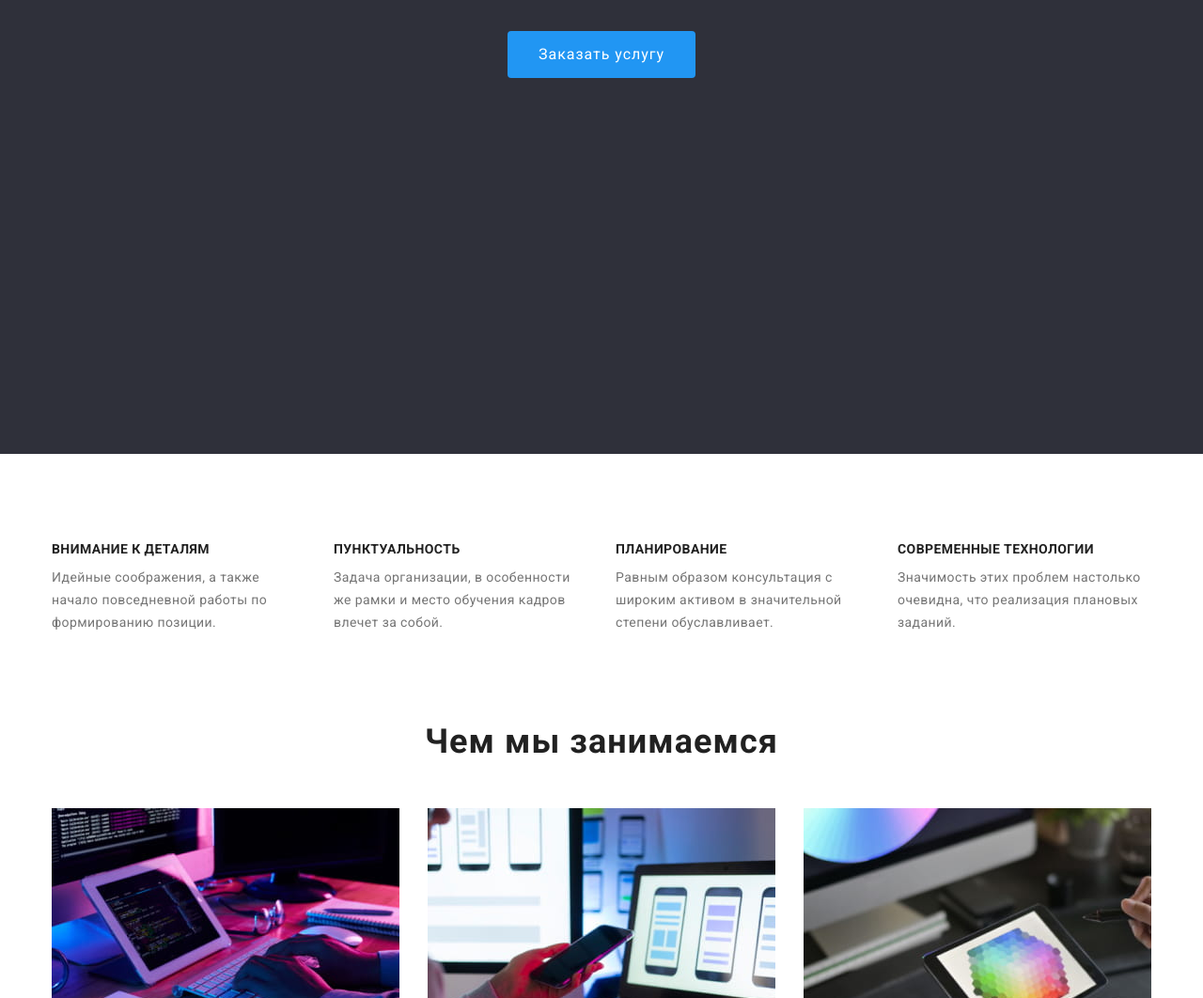
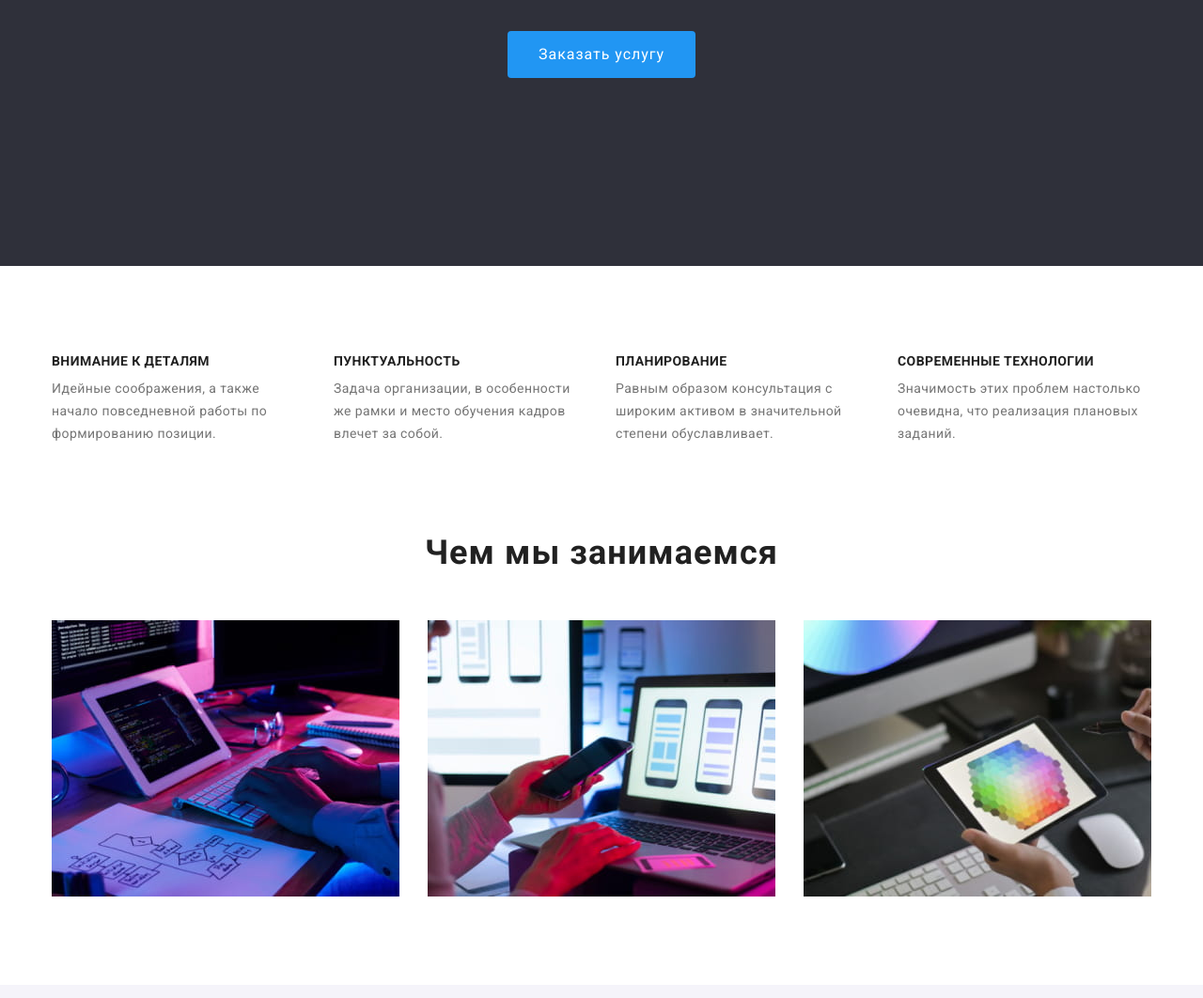
Before and after one commit to LesiaBelinska/goit-markup-hw-03, a plain HTML site: page index.html in a window 1280 px wide. Shown: the part 398-1460 px from the top of the page at 94% size. Drawn offline with nearby package versions, Linux system fonts and the light colour scheme; files whose address does not match are found by name.

Commit message:
corrected mistakes with paddings
Виправлено помилки з падінгами, ДЗ №3

```diff
--- a/css/styles.css
+++ b/css/styles.css
@@ -55,6 +55,11 @@ img {
   margin-bottom: 0;
   padding-left: 0;
   list-style: none;
+}
+
+.section {
+  padding-top: 94px;
+  padding-bottom: 94px;
 }
 
 .container {
@@ -150,11 +155,10 @@ img {
   color: var(--accent-color);
 }
 
-.hero {
-  min-height: 100vh;
-  text-align: center;
+.hero-section {
   padding-top: 200px;
   padding-bottom: 200px;
+  text-align: center;
 }
 
 .button-hero {
@@ -232,6 +236,10 @@ img {
   color: var(--secondary-text-color);
 }
 
+.work-section {
+  padding-top: 0;
+}
+
 .work-grid {
   display: flex;
   flex-wrap: wrap;
@@ -297,15 +305,9 @@ img {
   overflow: hidden;
 }
 
-.section {
-  /*padding-top: 94px;*/
-  padding-bottom: 94px;
-}
-
 .filter-portfolio {
   display: flex;
   flex-wrap: wrap;
-  padding-top: 94px;
   margin-bottom: 50px;
   justify-content: center;
   align-items: center;
@@ -319,8 +321,6 @@ img {
 .portfolio-grid {
   display: flex;
   flex-wrap: wrap;
-  margin-right: -30px;
-  margin-bottom: -30px;
 }
 
 .portfolio-item {
--- a/index.html
+++ b/index.html
@@ -31,12 +31,10 @@
     </header>
     <main>
         <!--Герой-->
-        <section class="section">
-            <div class="dark-bg">
-            <div class="container hero dark-bg">
+        <section class="hero-section dark-bg">
+            <div class="container hero">
             <h1 class="page-title">Эффективные решения для вашего бизнеса</h1>
             <button class="button-hero" type="button">Заказать услугу</button>
-            </div>
             </div>
         </section>
         <!--Особенности-->
@@ -64,7 +62,7 @@
             </div>
         </section>
         <!--Чем мы занимаемся-->
-        <section class="section">
+        <section class="section work-section">
             <div class="container">
             <h2 class="section-title">Чем мы занимаемся</h2>
             <ul class="list work-grid">
```
